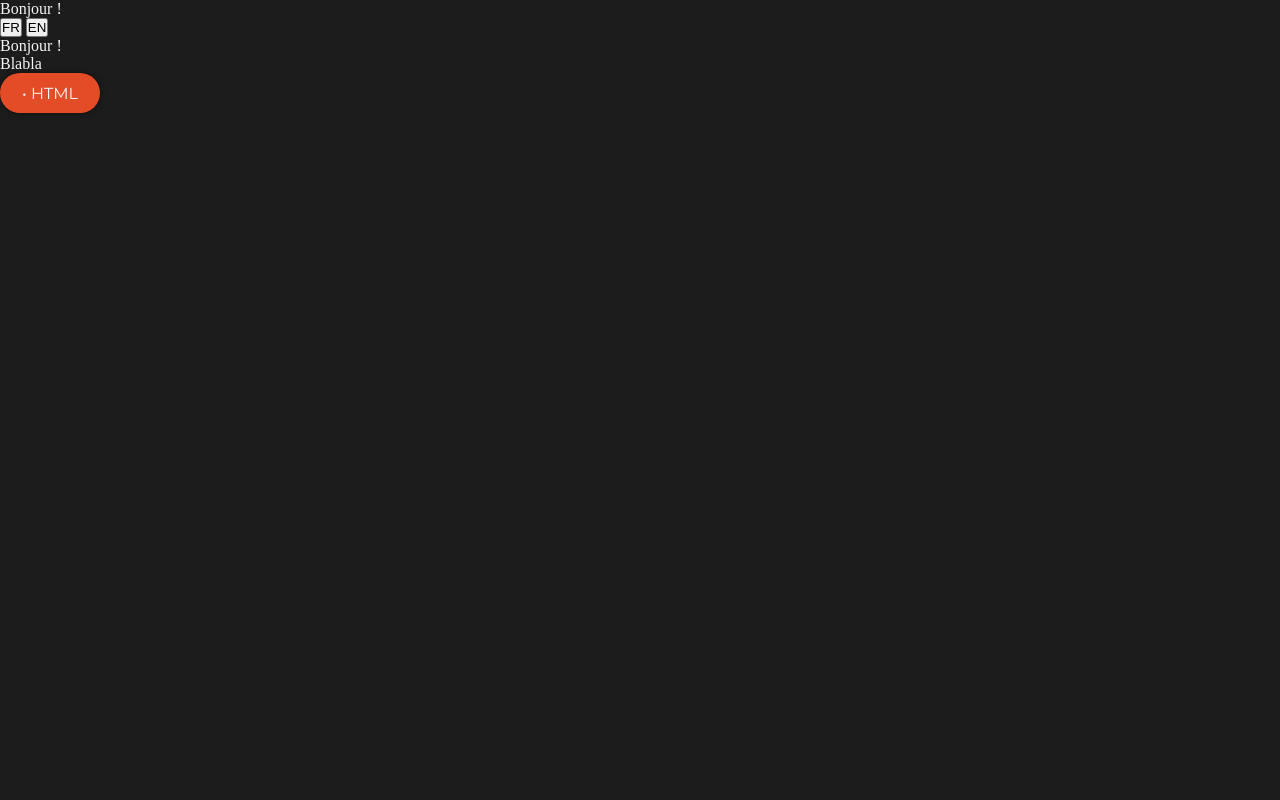
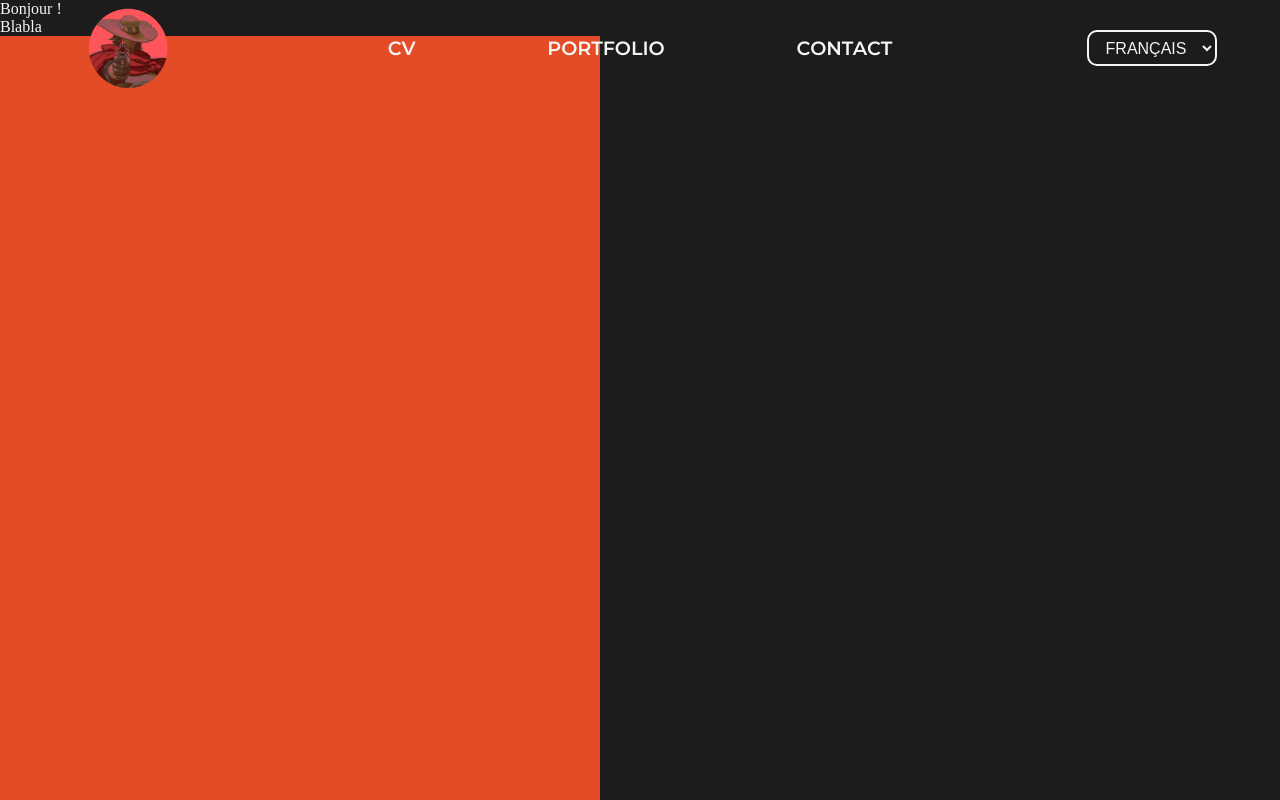
Before and after one commit to ElFatFat/ElFatFat.github.io, a website: page index.html in a window 1280 px wide. Shown: the top 800 px of the page. Drawn offline with Linux system fonts and the light colour scheme.

Commit message:
First header

```diff
--- a/index.html
+++ b/index.html
@@ -22,20 +22,31 @@
 </head>
 
 <body id="root" class="french">
-    <p id="language">Bonjour !</p>
-    <div class="lang_selector">
-        <button id="fr" onclick="setLanguage('fr')">FR</button>
-        <button id="en" onclick="setLanguage('en')">EN</button>
-    </div>
+    <header id="header">
+        <div id="header-logo"><img src="ressources/images/Mccree_Profile_Picture.png"></div>
+        <div id="header-links">
+            <a href="cv.html">CV</a>
+            <a href="portfolio.html">Portfolio</a>
+            <a href="contact.html">Contact</a>
+        </div>
+        <select name="language-selector" id="language-selector" onchange="actualizeLanguage()">
+            <option value="francais" onclick="setLanguage('fr')">Français</option>
+            <option value="english" onse="setLanguage('fr')">English</option>
+        </select>
+    </header>
+
     <p class="en">Hi!</p>
     <p class="fr">Bonjour !</p>
     <p class="en">My name is Valentin Trisson, I'm a french student in computer science.</p>
     <p class="fr">Blabla</p>
+    <div class="filler"></div>
+    <div class="filler"></div>
 
     <div class="etiquette">
         <p>• htMl</p>
     </div>
     <script src="js/language.js"></script>
+    <script src="js/scroll-header.js"></script>
     <script src="js/script.js"></script>
 </body>
 
--- a/js/language.js
+++ b/js/language.js
@@ -1,15 +1,19 @@
+let selectElement = document.getElementById("language-selector");
+
 function checkLanguage() {
     let language = localStorage.getItem("language");
     if (language == "en") {
         document.getElementById("root").className = "english";
+        selectElement.selectedIndex = 1;
     } else {
         localStorage.setItem("language", "fr");
         document.getElementById("root").className = "french";
+        selectElement.selectedIndex = 0;
     }
 }
 
-function setLanguage(choice) { // choice = "en" or "fr"
-    if (choice == "en") {
+function setLanguage(choice) {
+    if (choice == "english") {
         localStorage.setItem("language", "en");
     } else {
         localStorage.setItem("language", "fr");
@@ -17,4 +21,8 @@ function setLanguage(choice) { // choice = "en" or "fr"
     checkLanguage();
 }
 
+function actualizeLanguage() {
+    setLanguage(selectElement.options[selectElement.selectedIndex].value);
+}
+
 checkLanguage();
--- /dev/null
+++ b/js/scroll-header.js
@@ -0,0 +1,7 @@
+window.addEventListener('scroll', function() {
+    if (window.scrollY > 1) {
+      document.querySelector('#header').classList.add('headerScroll');
+    } else {
+      document.querySelector('#header').classList.remove('headerScroll');
+    }
+  });
--- /dev/null
+++ b/sass/header.scss
@@ -0,0 +1,80 @@
+#header {
+    position: fixed;
+    width: 100%;
+    height: 6em;
+
+    display: grid;
+    grid-template-columns: 20% 60% 20%;
+    grid-template-rows: 100%;
+    place-items: center;
+    margin-inline: 0%;
+
+    transition: all 0.3s ease-in-out;
+
+    &.headerScroll {
+        backdrop-filter: blur(10px);
+        width: calc(100% - 40px);
+        border-radius: 20px;
+        margin-top: 20px;
+        margin-inline: 20px;
+        background: rgba(154, 154, 154, 0.2);
+        box-shadow: 0 4px 30px rgba(0, 0, 0, 0.1);
+    }
+
+    #header-logo {
+        height: 100%;
+        display: flex;
+        justify-content: center;
+        align-items: center;
+
+        & img {
+            width: 100%;
+            height: 90%;
+            object-fit: contain;
+        }
+        &:hover {
+            cursor: pointer;
+        }
+    }
+
+    #header-links {
+        display: flex;
+        justify-content: space-evenly;
+        align-items: center;
+        height: 100%;
+        width: 100%;
+        font-weight: 600;
+        font-size: 1.2em;
+        text-transform: uppercase;
+        text-decoration: none;
+
+        & a {
+            text-decoration: none;
+            color: $white-color;
+            font-family: "Montserrat", sans-serif;
+            transition: all 0.15s ease-in-out;
+
+            &:hover {
+                cursor: pointer;
+                transform: scale(1.08);
+            }
+        }
+    }
+
+    #language-selector {
+        background-color: rgba(0, 0, 0, 0);
+        color: $white-color;
+        font-weight: 400;
+        padding-block: 0.4em;
+        padding-inline: 0.8em;
+        text-align: center;
+        font-size: 1em;
+        text-transform: uppercase;
+        border-radius: 10px;
+        border: 2px solid $white-color;
+
+        &:hover {
+            cursor: pointer;
+        }
+    }
+}
--- a/sass/main.scss
+++ b/sass/main.scss
@@ -3,6 +3,7 @@
 @import "reset";
 @import "font";
 @import "language";
+@import "header";
 @import "etiquette";
 
 body{
@@ -13,3 +14,9 @@ body{
 .etiquette{
     @include etiquette($html-color);
 }
+
+.filler{
+    width: 600px;
+    height: 600px;
+    background-color: $html-color;
+}
```
Also changed, not shown: css/colors.css, css/etiquette.css, css/font.css, css/header.css (added), css/main.css, css/reset.css, ressources/images/Mccree_Profile_Picture.png (added), 7 other files.
